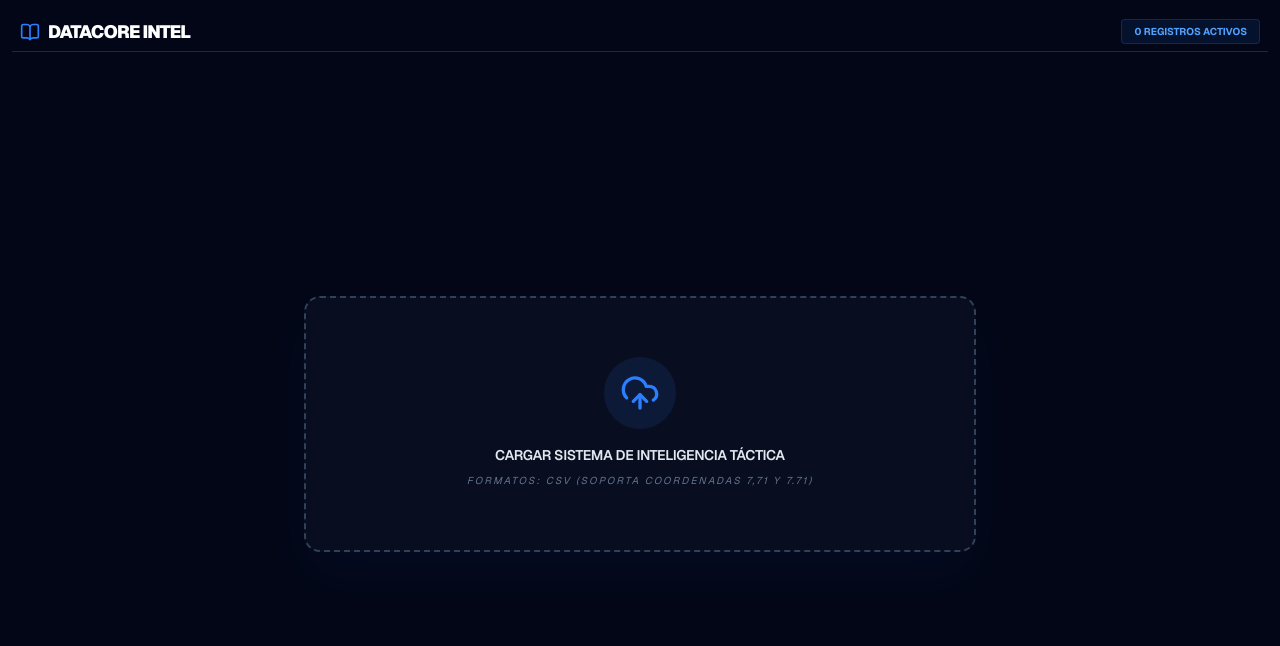
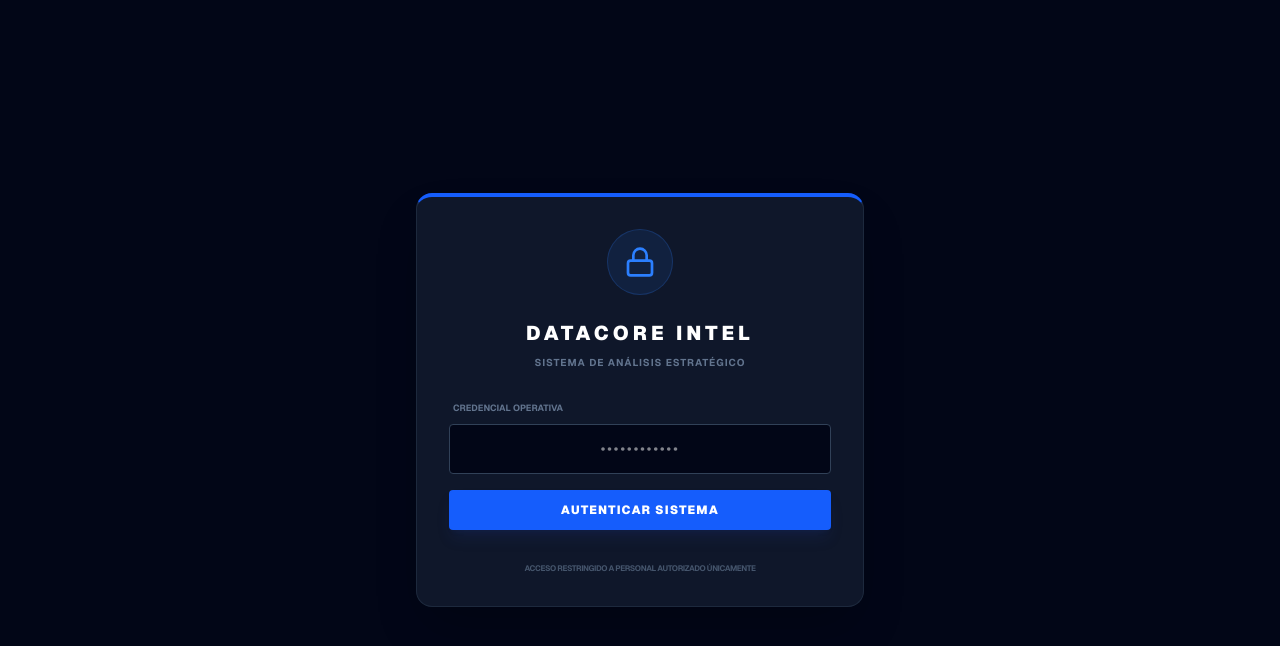
Before and after one commit to die595/datacore-intel-monitor, a Next.js app: page / in a window 1280 px wide. Shown: the top 646 px of the page. Built offline with nearby package versions, Linux system fonts and the light colour scheme.

Commit message:
feat: login de seguridad

```diff
--- a/app/page.tsx
+++ b/app/page.tsx
@@ -3,24 +3,41 @@ import { useState, useMemo } from 'react';
 import FileUploader, { EventoSeguridad } from './components/upload/FileUploader';
 import Analytics from './components/dashboard/Analytics';
 import dynamic from 'next/dynamic';
-import { Filter, MapPin, BookOpen, Calendar, List } from 'lucide-react';
+import { Filter, MapPin, BookOpen, Calendar, List, Lock } from 'lucide-react';
 import Slider from 'rc-slider';
 import 'rc-slider/assets/index.css';
 
+// Importación dinámica del mapa para evitar errores en Netlify
+const SecurityMap = dynamic(() => import('./components/dashboard/Map'), {
+  ssr: false,
+  loading: () => <div className="h-full w-full bg-slate-900 animate-pulse flex items-center justify-center text-blue-500 font-mono text-[10px]">CARGANDO SISTEMA GEOGRÁFICO...</div>
+});
+
 export default function Home() {
+  // --- ESTADOS DE AUTENTICACIÓN ---
+  const [password, setPassword] = useState("");
+  const [isAuthenticated, setIsAuthenticated] = useState(false);
+
+  // --- ESTADOS DEL DASHBOARD ---
   const [eventos, setEventos] = useState<EventoSeguridad[]>([]);
   const [municipio, setMunicipio] = useState('');
   const [delito, setDelito] = useState('');
-
-  const SecurityMap = dynamic(() => import('./components/dashboard/Map'), {
-  ssr: false,
-  loading: () => <div className="h-full w-full bg-slate-900 animate-pulse flex items-center justify-center text-blue-500 font-mono text-[10px]">CARGANDO SISTEMA GEOGRÁFICO...</div>
-});
 
   const minTime = new Date('2016-12-01').getTime();
   const maxTime = new Date('2026-03-07').getTime();
   const [rangoTemporal, setRangoTemporal] = useState<[number, number]>([minTime, maxTime]);
 
+  // --- LÓGICA DE SEGURIDAD ---
+  const checkPassword = () => {
+    // CAMBIA AQUÍ TU CONTRASEÑA
+    if (password === "Delta2026") {
+      setIsAuthenticated(true);
+    } else {
+      alert("CREDENCIAL NO VÁLIDA - ACCESO DENEGADO");
+    }
+  };
+
+  // --- LÓGICA DE DATOS ---
   const toISODate = (time: number) => new Date(time).toISOString().split('T')[0];
 
   const eventosFiltrados = useMemo(() => {
@@ -36,6 +53,47 @@ export default function Home() {
   const municipiosUnicos = [...new Set(eventos.map(e => e.municipio))].sort();
   const delitosUnicos = [...new Set(eventos.map(e => e.delito))].sort();
 
+  // --- RENDERIZADO: PANTALLA DE BLOQUEO ---
+  if (!isAuthenticated) {
+    return (
+      <div className="h-screen bg-[#020617] flex flex-col items-center justify-center p-4 font-sans">
+        <div className="bg-[#0f172a] p-8 rounded-2xl border border-slate-800 shadow-2xl w-full max-w-md border-t-4 border-t-blue-600">
+          <div className="flex justify-center mb-6">
+            <div className="bg-blue-500/10 p-4 rounded-full border border-blue-500/20">
+              <Lock className="text-blue-500" size={32} />
+            </div>
+          </div>
+          <h2 className="text-white font-black uppercase tracking-[0.2em] text-center mb-2 text-xl">Datacore Intel</h2>
+          <p className="text-slate-500 text-[10px] text-center uppercase font-bold mb-8 tracking-widest">Sistema de Análisis Estratégico</p>
+
+          <div className="space-y-4">
+            <div>
+              <label className="text-[9px] text-slate-500 font-bold uppercase mb-2 block ml-1">Credencial Operativa</label>
+              <input
+                type="password"
+                placeholder="••••••••••••"
+                className="w-full bg-[#020617] border border-slate-700 p-3 rounded text-white outline-none focus:border-blue-500 transition-all text-center tracking-widest"
+                onChange={(e) => setPassword(e.target.value)}
+                onKeyDown={(e) => e.key === 'Enter' && checkPassword()}
+              />
+            </div>
+            <button
+              onClick={checkPassword}
+              className="w-full bg-blue-600 hover:bg-blue-700 text-white font-black py-3 rounded transition-all uppercase text-xs tracking-widest shadow-lg shadow-blue-900/20"
+            >
+              Autenticar Sistema
+            </button>
+          </div>
+
+          <p className="text-[8px] text-slate-600 text-center mt-8 uppercase font-bold tracking-tighter">
+            Acceso restringido a personal autorizado únicamente
+          </p>
+        </div>
+      </div>
+    );
+  }
+
+  // --- RENDERIZADO: DASHBOARD PRINCIPAL ---
   return (
     <main className="h-screen bg-[#020617] text-slate-200 p-3 overflow-hidden flex flex-col font-sans">
       <header className="flex justify-between items-center h-[5vh] border-b border-slate-800 mb-2 px-2">
@@ -49,7 +107,9 @@ export default function Home() {
       </header>
 
       {eventos.length === 0 ? (
-        <div className="flex-1 flex items-center justify-center"><FileUploader onDataLoaded={setEventos} /></div>
+        <div className="flex-1 flex items-center justify-center">
+          <FileUploader onDataLoaded={setEventos} />
+        </div>
       ) : (
         <div className="flex-1 grid grid-cols-12 gap-3 min-h-0">
 
@@ -78,7 +138,7 @@ export default function Home() {
               </div>
             </div>
 
-            {/* LOG DE OPERACIONES (Ocupando el espacio lateral) */}
+            {/* LOG DE OPERACIONES */}
             <div className="flex-1 bg-[#0f172a] border border-slate-800 rounded-xl overflow-hidden flex flex-col shadow-xl min-h-0">
               <div className="bg-slate-900/80 p-2 border-b border-slate-800 flex items-center gap-2">
                 <List size={12} className="text-blue-500" />
@@ -96,7 +156,7 @@ export default function Home() {
             </div>
           </aside>
 
-          {/* COLUMNA DERECHA: MAPA (Superior) + ANALYTICS DIVIDIDO (Inferior) */}
+          {/* COLUMNA DERECHA: MAPA + ANALYTICS */}
           <div className="col-span-9 grid grid-rows-12 gap-3 min-h-0">
             <div className="row-span-6 bg-[#0f172a] border border-slate-800 rounded-xl overflow-hidden relative shadow-2xl">
               <div className="absolute top-2 left-2 z-[1000] bg-slate-900/90 backdrop-blur-sm p-1.5 rounded border border-slate-700">
@@ -107,7 +167,6 @@ export default function Home() {
               <SecurityMap datos={eventosFiltrados} />
             </div>
 
-            {/* Analytics dividido internamente */}
             <div className="row-span-6 bg-[#0f172a] border border-slate-800 rounded-xl p-3 shadow-xl overflow-hidden">
               <Analytics datos={eventosFiltrados} />
             </div>
```
